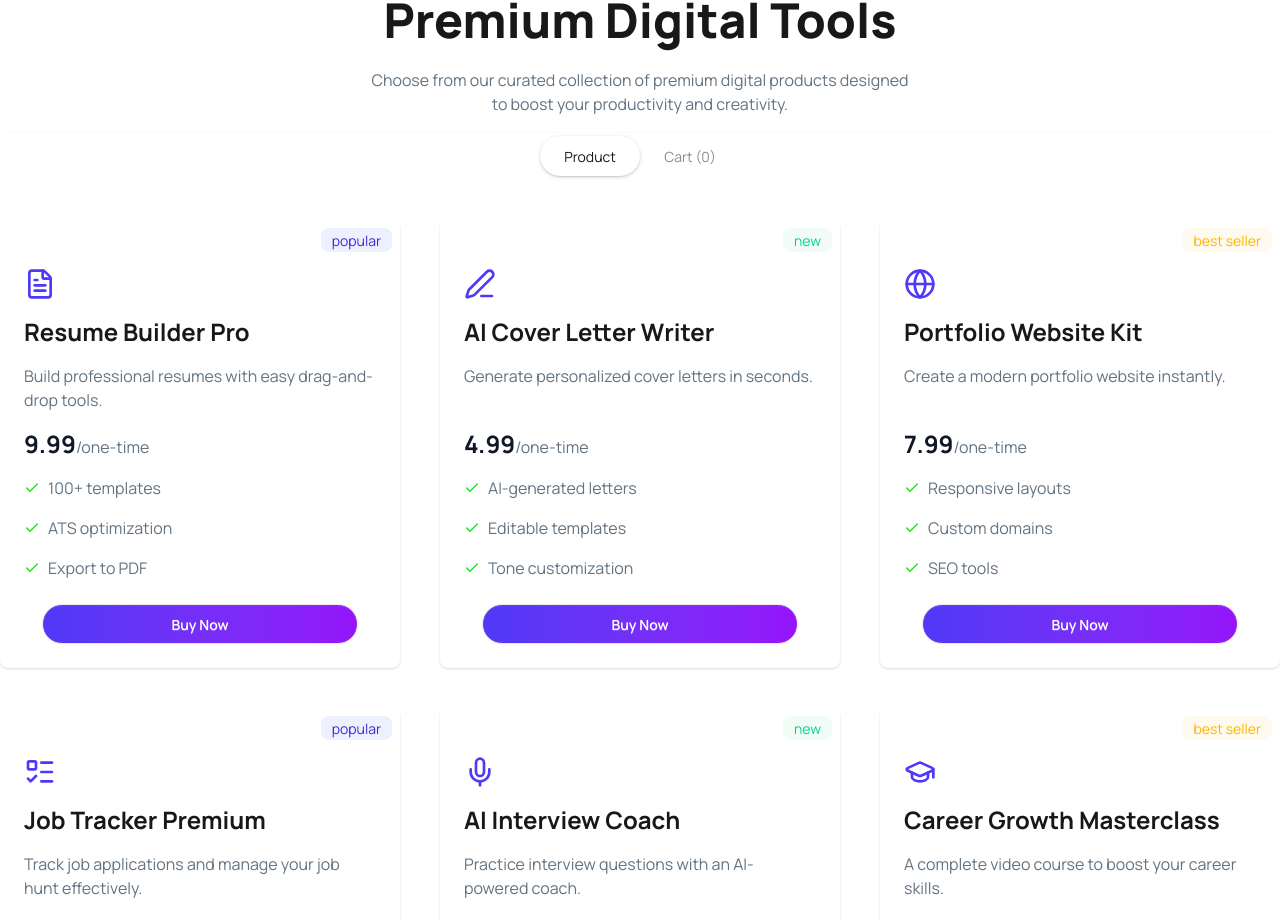
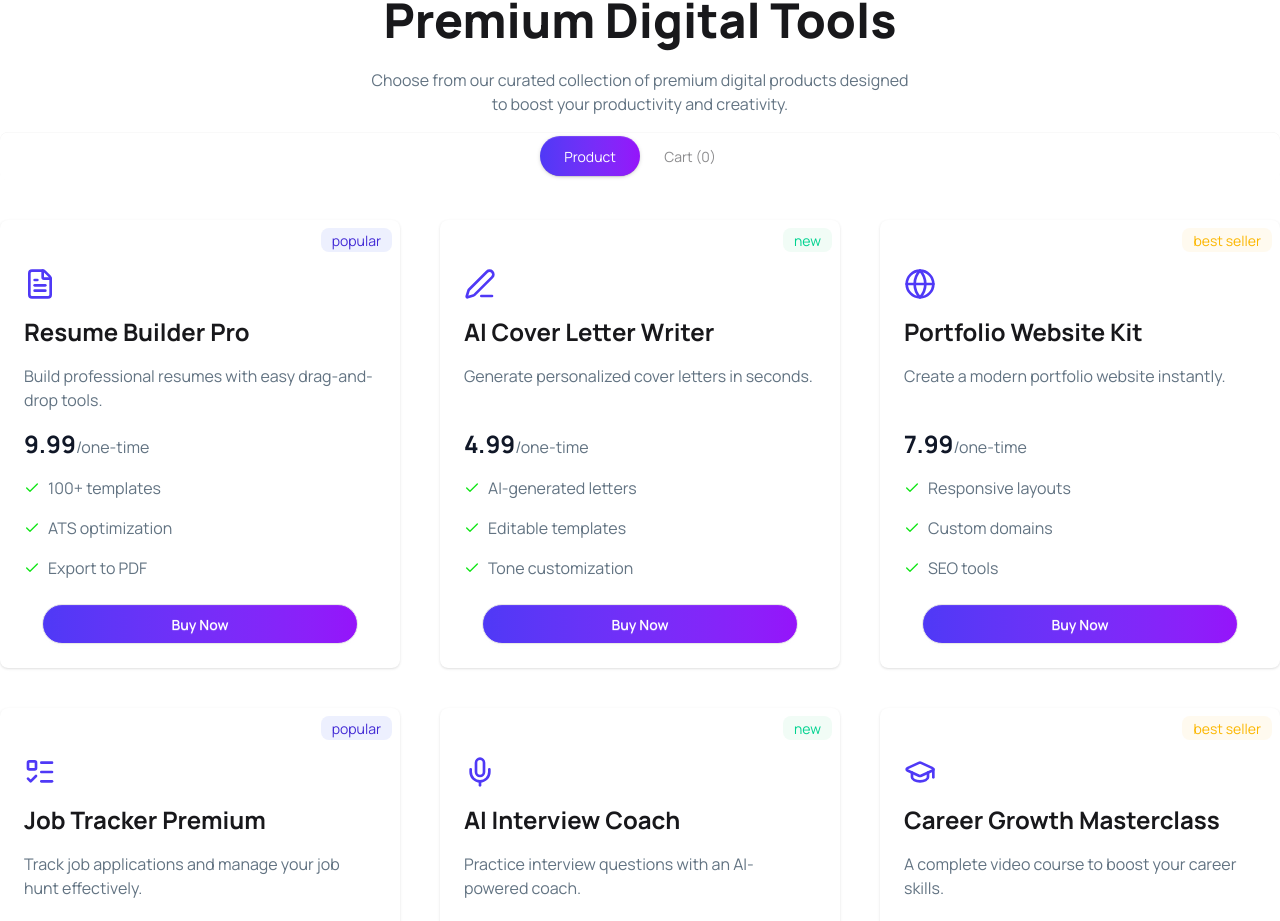
Before and after one commit to Masud76301/B13-A6, a React (Vite) app: page / in a window 1280 px wide. Shown: the part 1139-2060 px from the top of the page. Built offline with nearby package versions, Linux system fonts and the light colour scheme.

Commit message:
toggling button bakground change

```diff
--- a/src/component/ProductCard/ProductCard.jsx
+++ b/src/component/ProductCard/ProductCard.jsx
@@ -16,8 +16,8 @@ const ProductCard = ({productData,cart,setCart}) => {
             {/* name of each tab group should be unique */}
             <div className="tabs tabs-box bg-transparent flex justify-center mt-4">
 
-                <input type="radio" onClick={()=>setToggle(true)} name="my_tabs_1" className="tab rounded-full w-25" aria-label="Product" defaultChecked />
-                <input type="radio" onClick={()=>setToggle(false)} name="my_tabs_1" className="tab  w-25 rounded-full" aria-label={`Cart (${cart.length})`} />
+                <input type="radio" onClick={()=>setToggle(true)} name="my_tabs_1" className={`tab ${toggle?"checked: bg-linear-to-r from-[#4F39F6] to-[#9514FA] text-white":"checked:bg-white"} rounded-full w-25`} aria-label="Product" defaultChecked />
+                <input type="radio" onClick={()=>setToggle(false)} name="my_tabs_1" className={`tab ${toggle?"checked:bg-white":"bg-linear-to-r from-[#4F39F6] to-[#9514FA] text-white"}  rounded-full w-25`} aria-label={`Cart (${cart.length})`} />
             </div>
 
             <div className='my-10'>
```
